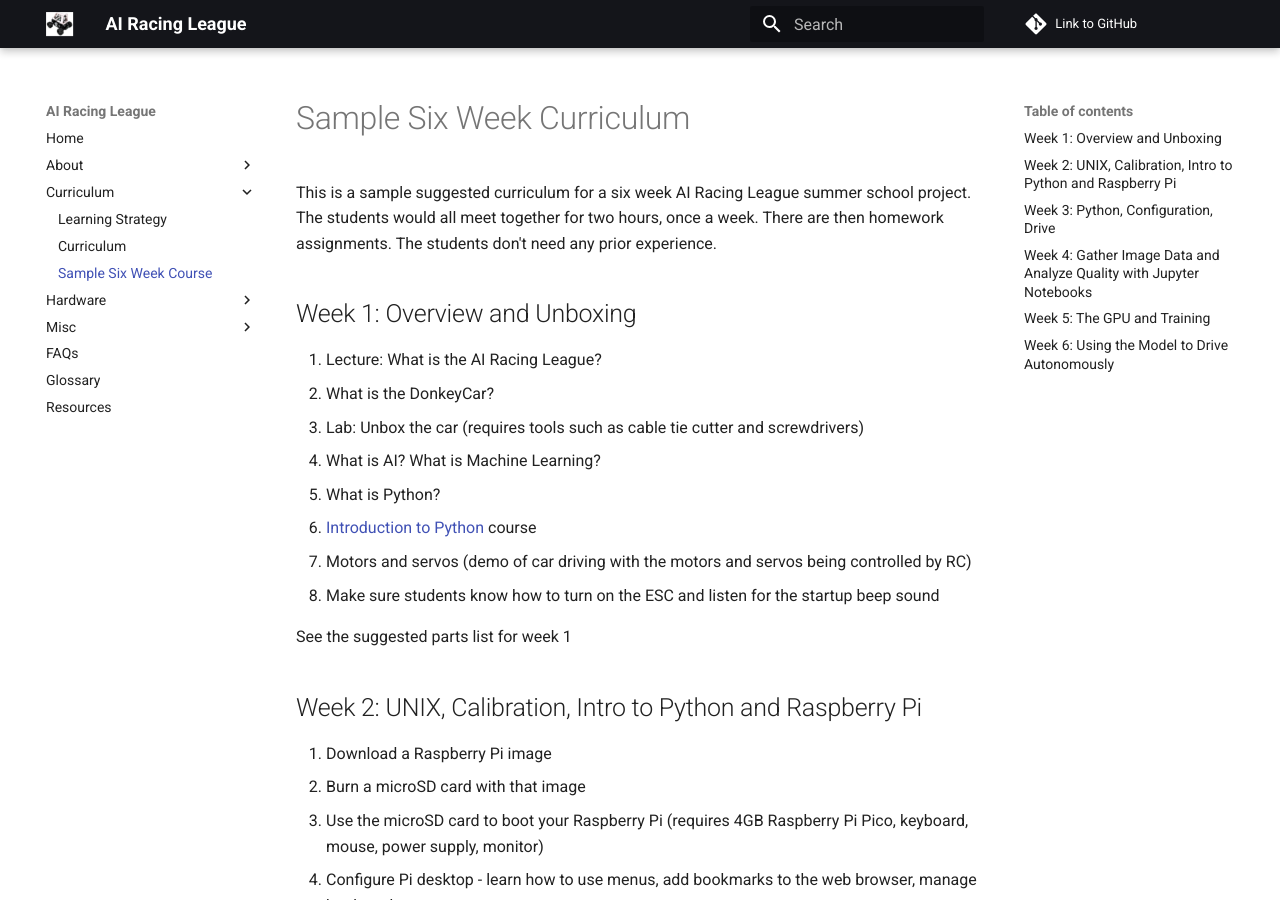
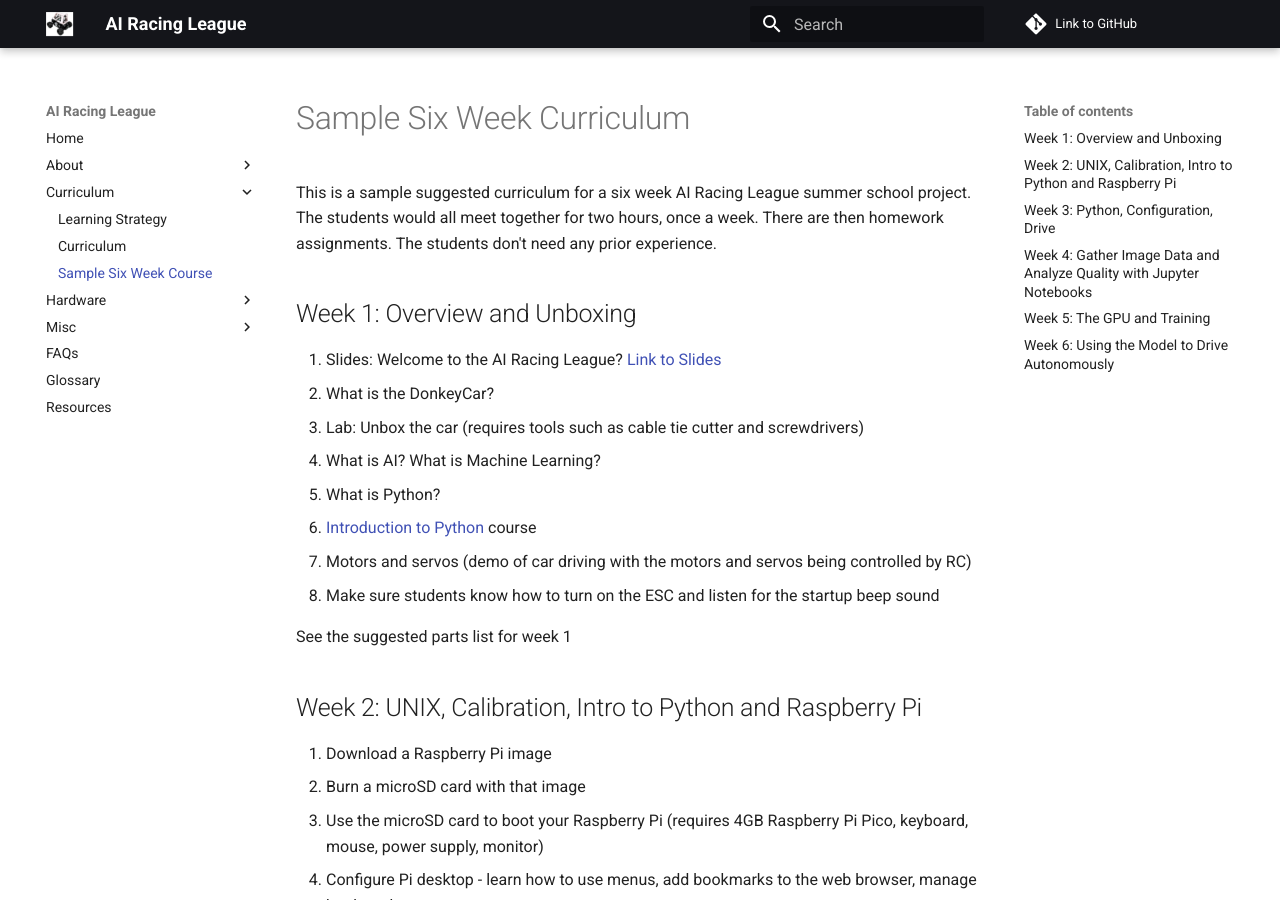
Before and after one commit to CoderDojoTC/ai-racing-league, an MkDocs documentation site: the page built from docs/six-week-curriculum.md, in a window 1280 px wide and 900 px high. Built offline with MkDocs 1.6.1 and Material for MkDocs 9.7.7, drawn with Linux system fonts in a browser that asks for light colours; comment, search, counter and statistics services are not loaded.

Commit message:
updates to markdown content

```diff
--- a/docs/six-week-curriculum.md
+++ b/docs/six-week-curriculum.md
@@ -4,7 +4,7 @@ This is a sample suggested curriculum for a six week AI Racing League summer sch
 
 ## Week 1: Overview and Unboxing
 
-1. Lecture: What is the AI Racing League?
+1. Slides: Welcome to the AI Racing League? [Link to Slides](sides/Welcome-to-the-ARL.pptx)
 2. What is the DonkeyCar?
 3. Lab: Unbox the car (requires tools such as cable tie cutter and screwdrivers)
 4. What is AI? What is Machine Learning?
```
Also changed, not shown: 1 other file.
